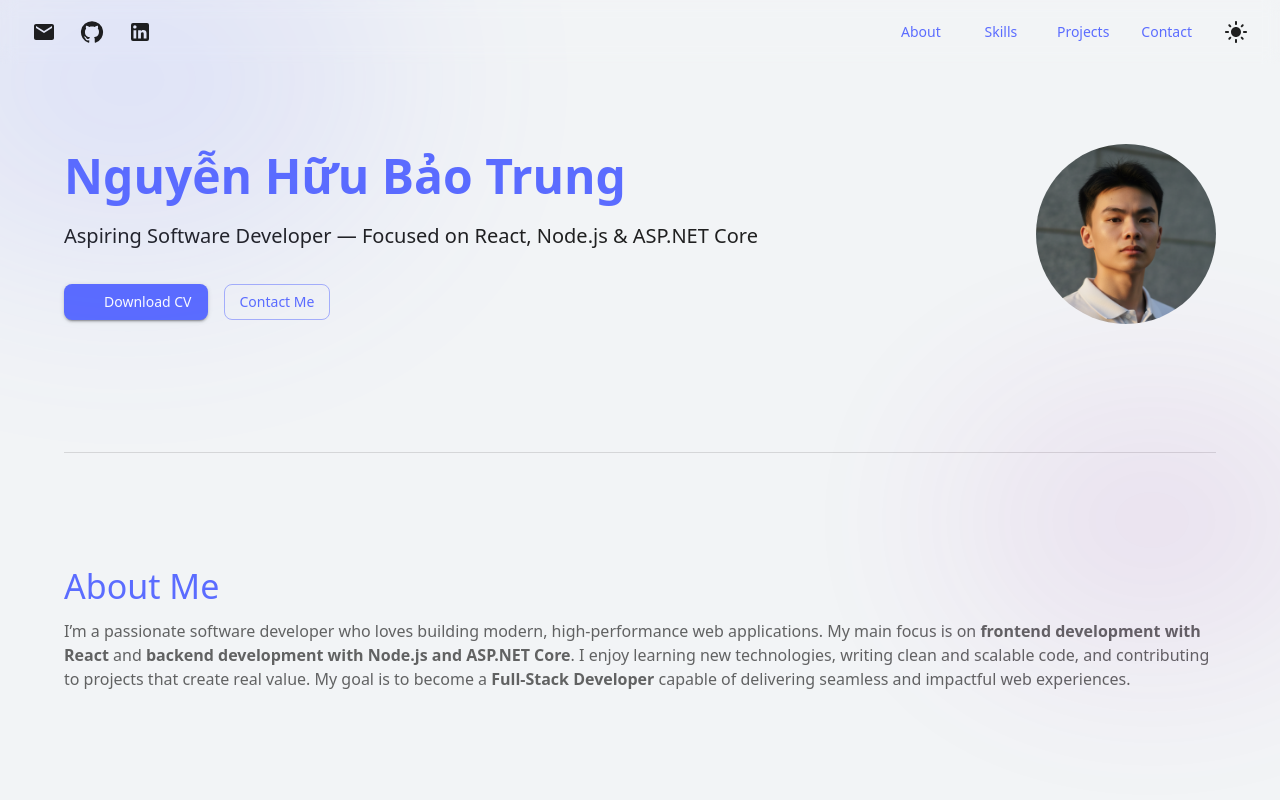
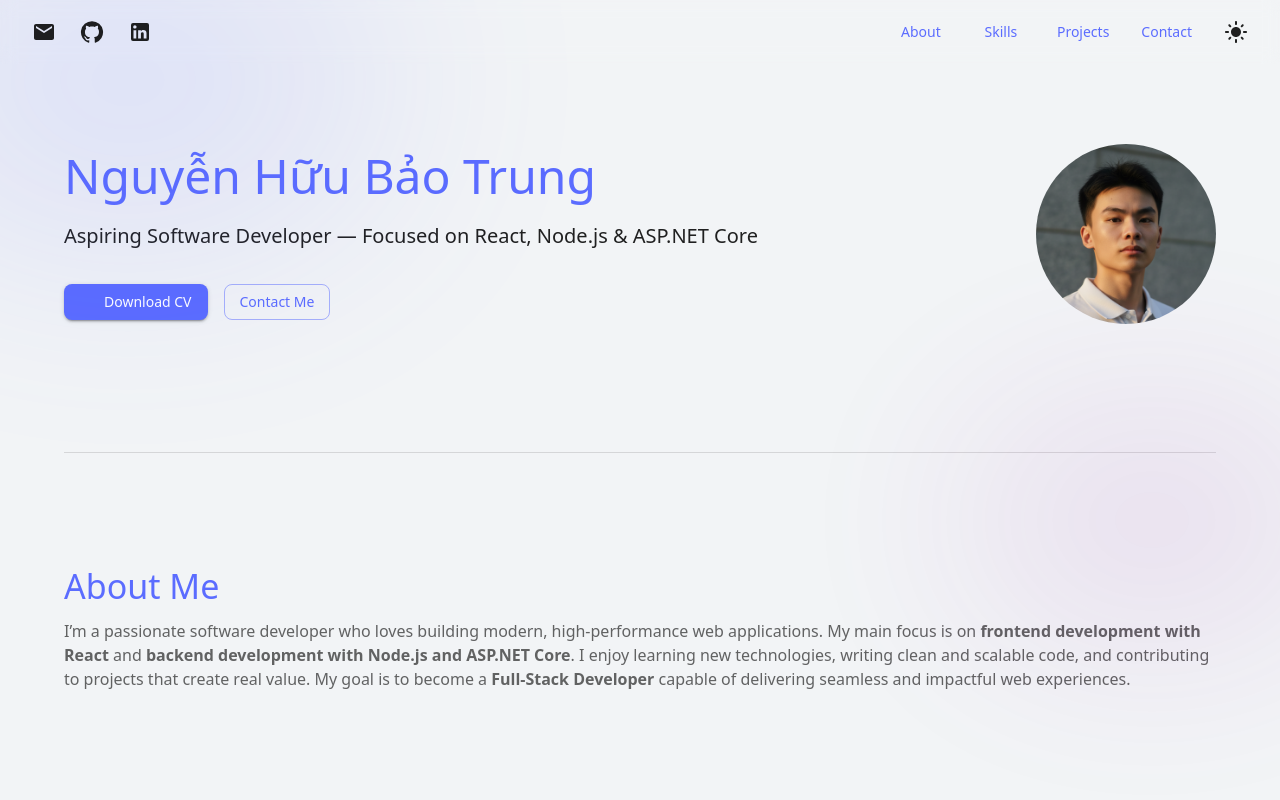
Before and after one commit to nguyenhbtrung/portfolio, a React (Vite) app: page / in a window 1280 px wide. Shown: the top 800 px of the page. Built offline with nearby package versions, Linux system fonts and the light colour scheme; some icons are missing.

Commit message:
fix(hero): correct fontWeight for hero title

```diff
--- a/src/components/hero/Hero.jsx
+++ b/src/components/hero/Hero.jsx
@@ -9,7 +9,7 @@ export function Hero() {
     return (
         <Box id="hero" component={motion.section} py={10} display="flex" flexDirection={{ xs: 'column', md: 'row' }} alignItems="center" gap={6}>
             <Box flex={1}>
-                <Typography color="primary" component='h1' variant="h3" fontWeight="bold">Nguyễn Hữu Bảo Trung</Typography>
+                <Typography color="primary" component='h1' variant="h3" fontWeight={500}>Nguyễn Hữu Bảo Trung</Typography>
                 <Typography variant="h6" component='p' fontWeight={400} mt={2}>Aspiring Software Developer — Focused on React, Node.js & ASP.NET Core</Typography>
                 <Stack direction="row" spacing={2} mt={4}>
                     <Button
```
